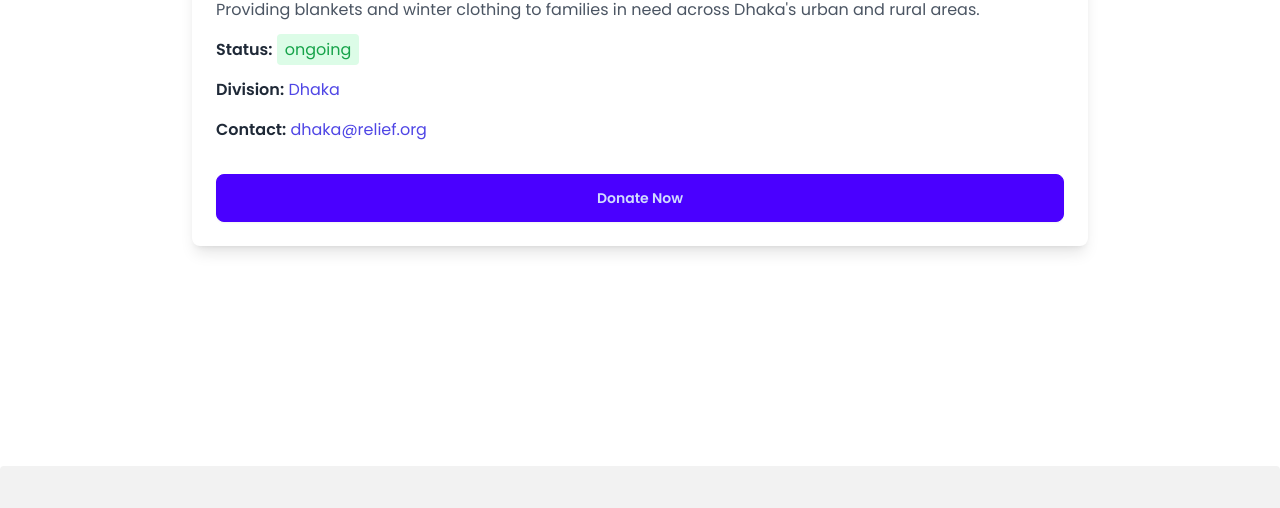
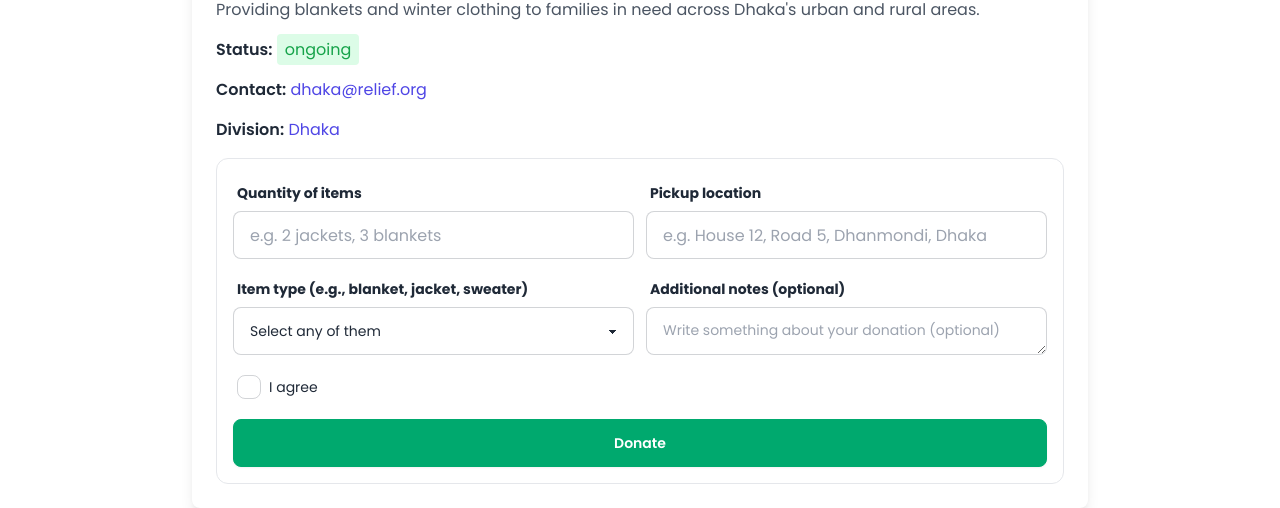
Before and after one commit to sakib-333/ph-b10-a9, a React (Vite) app: page /donation-campaign/1 in a window 1280 px wide. Shown: the part 434-942 px from the top of the page. Built offline with nearby package versions, Linux system fonts and the light colour scheme; no server answers.

Commit message:
Add campaign details form.

```diff
--- a/src/pages/DonationCampaignDetails.jsx
+++ b/src/pages/DonationCampaignDetails.jsx
@@ -7,11 +7,16 @@ const DonationCampaignDetails = () => {
 
   const { id } = useParams();
   useEffect(() => {
-    document.title = `Details ${id}`;
+    document.title = `Donation Details of ${id}`;
 
     const camp = campaigns.filter((item) => item.id.toString() === id);
     setCampaign(() => camp[0]);
   }, []);
+
+  const handleDonate = (e) => {
+    e.preventDefault();
+    console.log("Submitted");
+  };
 
   return (
     <div>
@@ -39,10 +44,6 @@ const DonationCampaignDetails = () => {
             </span>
           </div>
           <div className="mb-4">
-            <span className="font-semibold text-gray-800">Division:</span>{" "}
-            <span className="text-indigo-600">{campaign?.division}</span>
-          </div>
-          <div className="mb-4">
             <span className="font-semibold text-gray-800">Contact:</span>{" "}
             <a
               href={`mailto:${campaign?.contactInfo}`}
@@ -51,7 +52,75 @@ const DonationCampaignDetails = () => {
               {campaign?.contactInfo}
             </a>
           </div>
-          <button className="btn btn-primary w-full mt-4">Donate Now</button>
+          <div className="mb-4">
+            <span className="font-semibold text-gray-800">Division:</span>{" "}
+            <span className="text-indigo-600">{campaign?.division}</span>
+          </div>
+          <form
+            className="grid grid-cols-1 lg:grid-cols-2 gap-3 border rounded-xl p-4"
+            onSubmit={handleDonate}
+          >
+            <label className="form-control w-full lg:col-span-1">
+              <div className="label">
+                <span className="label-text font-bold">Quantity of items</span>
+              </div>
+              <input
+                type="text"
+                required
+                placeholder="e.g. 2 jackets, 3 blankets"
+                className="input input-bordered w-full"
+              />
+            </label>
+            <label className="form-control w-full lg:col-span-1">
+              <div className="label">
+                <span className="label-text font-bold">Pickup location</span>
+              </div>
+              <input
+                type="text"
+                required
+                placeholder="e.g. House 12, Road 5, Dhanmondi, Dhaka"
+                className="input input-bordered w-full"
+              />
+            </label>
+            <label className="form-control w-full lg:col-span-1">
+              <div className="label">
+                <span className="label-text font-bold">
+                  Item type &#40;e.g., blanket, jacket, sweater&#41;
+                </span>
+              </div>
+              <select required className="select select-bordered">
+                <option value="">Select any of them</option>
+                <option value="any">Any</option>
+                <option value="blanket">Blanket</option>
+                <option value="jacket">Jacket</option>
+                <option value="sweater">Sweater</option>
+              </select>
+            </label>
+            <label className="form-control lg:col-span-1">
+              <div className="label">
+                <span className="label-text font-bold">
+                  Additional notes &#40;optional&#41;
+                </span>
+              </div>
+              <textarea
+                className="textarea textarea-bordered"
+                rows={1}
+                placeholder="Write something about your donation &#40;optional&#41;"
+              ></textarea>
+            </label>
+            <div className="form-control">
+              <label className="label cursor-pointer justify-start gap-2">
+                <input type="checkbox" required className="checkbox" />
+                <span className="label-text">I agree</span>
+              </label>
+            </div>
+            <button
+              type="submit"
+              className="w-full btn btn-success lg:col-span-2 text-white"
+            >
+              Donate
+            </button>
+          </form>
         </div>
       </div>
     </div>
```
